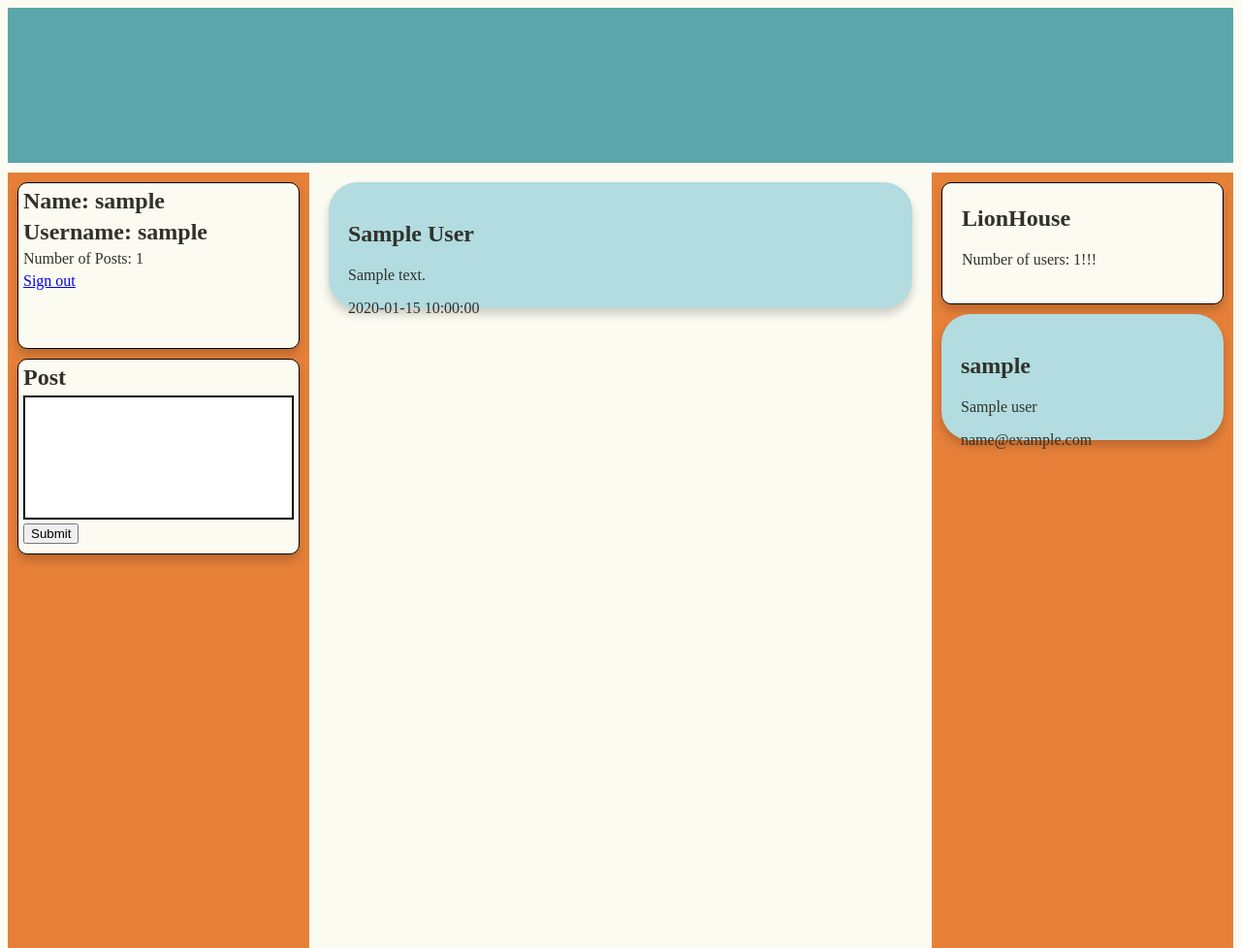
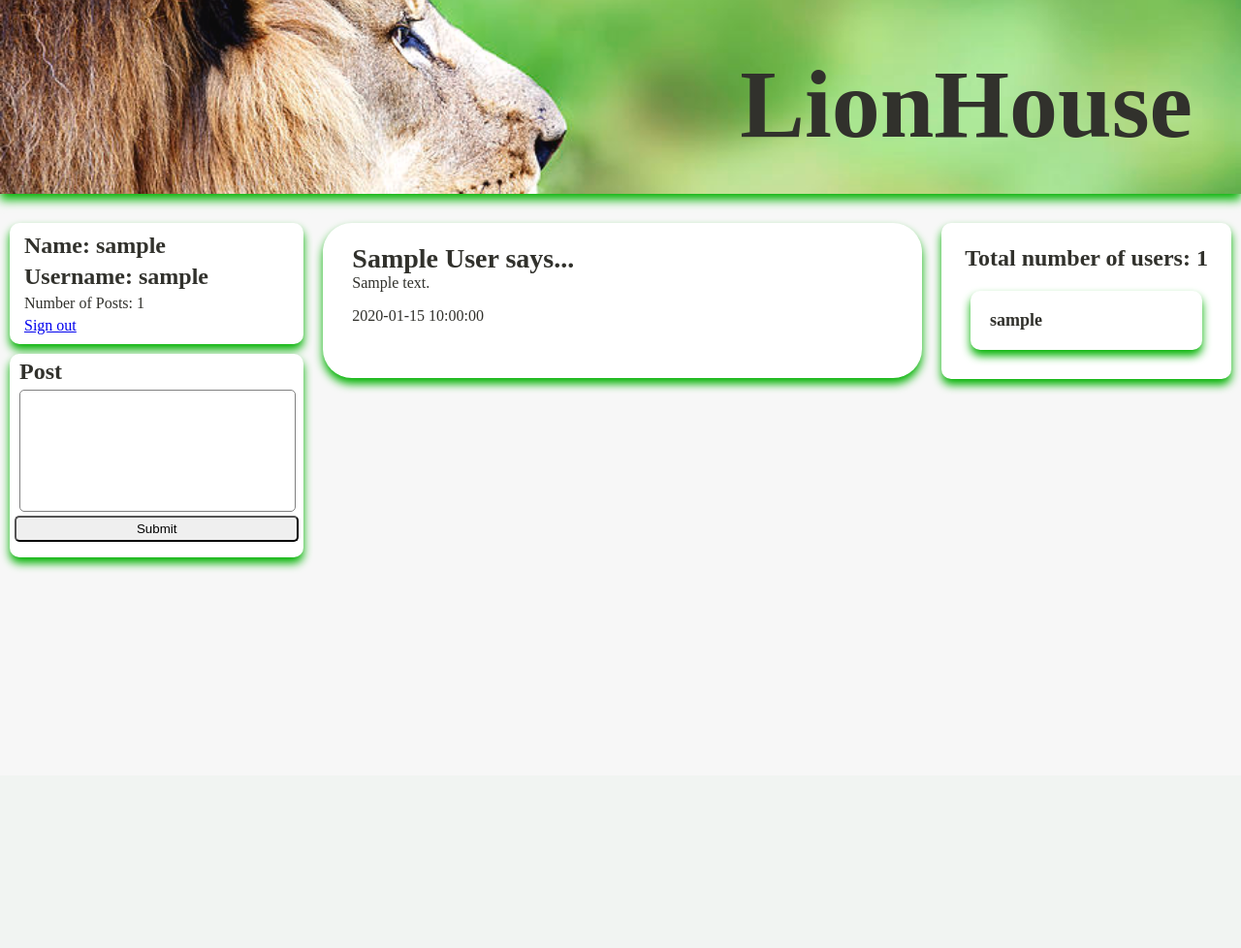
Before and after one commit to CapnSquirrel/LionHouse, a Python web app: template templates/feed.html in a window 1280 px wide. Shown: the whole page at 97% size. After the commit the page ends 588 px from the top, so only its background shows below. Run offline with Jinja, Linux system fonts and the light colour scheme; the template is opened without the code that fills it: most values are stand-ins (such as "Sample title", 1, 10 or a date in 2020).

Commit message:
Almost done

```diff
--- a/static_folder/styles/feed.css
+++ b/static_folder/styles/feed.css
@@ -1,128 +1,156 @@
+
 body {
   display: grid;
   grid-template-columns: 1fr 2fr 1fr;
   grid-template-rows: 1fr 3fr;
-  grid-gap: 10px;
   height: 100vh;
   font-family: Avenir;
-  background-color: #fbfbf1;
+  background-color: #f7f7f7;
   color: #31312c;
+  margin: 0;
+  /* grid-gap: 5px; */
 }
 
 #header {
     grid-row: 1;
     grid-column: 1 / span 3;
-    height: 20vh;
+    height: 25vh;
     background-color: #5ba6ab;
-    /* background-image: url("/static_folder/media/8bit_lion.png");
-    background-repeat: repeat-x;
-    background-size: contain; */
+    background-image: url("../media/lion_banner.jpg");
+    background-position: 30% 30%;
+    background-repeat: no-repeat;
+    background-size: cover;
+    margin-bottom: 20px;
+      box-shadow:  0 6px 10px 0 #00b200;
 }
 
-img {
-    height: 20vh;
-    display: inline;
-    margin: 0;
+#header_title {
+  font-family: "Futura";
+  text-align: right;
+  font-size: 100px;
+  padding: 50px;
+  float: right;
+  font-weight: bold;
 }
 
 #console {
   grid-row: 2;
   grid-column: 1 / span 1;
-  background-color: #E68039;
+  background-color: #f7f7f7;
+  border-radius: 5px;
 }
 
 #user_info {
-  height: 20%;
-  background-color: #fbfbf1;
-  padding: 5px;
+  /* height: 20%; */
+  background-color: white;
+  padding: 10px;
   margin: 10px;
-  border: 1px solid black;
   border-radius: 10px;
-  box-shadow:  0 6px 10px 0 rgba(0, 0, 0, 0.19);
+  box-shadow:  0 6px 10px 0 #00b200;
 }
 
 .user_info_content {
-    margin: 0px 0px 5px 0px;
-}
-
-#update_btn {
-    /* height: 60px;
-    width: 60px; */
+    margin: 0px 0px 5px 5px;
 }
 
 textarea {
   resize: none;
-  width: 97%;
+  width: 95%;
   height: 95%;
-  border: 2px solid black;
-  margin-right: 5px;
+  border: 1px solid GRAY;
+  margin-left: 5px;
   font-size: 20px;
+  border-radius: 5px;
 }
 
 #post {
   height: 20%;
-  background-color: #fbfbf1;
+  background-color: white;
   margin: 10px;
   padding: 0px 0px 0px 10px;
-  height: 190px;
+  height: 200px;
   padding: 5px;
-  border: 1px solid black;
   border-radius: 10px;
-  box-shadow:  0 6px 10px 0 rgba(0, 0, 0, 0.19);
+  box-shadow:  0 6px 10px 0 #00b200;
 }
 
 #submit_post_btn {
   display: block;
+  height: 2em;
+  width: 22em;
+  align-items: center;
+  border-radius: 5px;
+  margin-left: auto;
+  margin-right: auto;
+
 }
 
-#update_button {
-    margin-left: 36%;
+#submit_post_btn:hover {
+  background: #00b200;
 }
+
 
 #feed {
   grid-row: 2;
   grid-column: 2 / span 1;
-  background-color: #fbfbf1;
-  height: 100vh;
+  background-color: #f7f7f7;
   gap: 20px -10px;
-  overflow-y: auto;
+  overflow: auto;
+  margin: 0;
+
 }
 
 #about {
   grid-row: 2;
   grid-column: 3 / span 1;
-  background-color: #E68039;
+  background-color: #f7f7f7;
   padding: 0px 0px 5px 0px;
+
 }
 
 #about_content {
-    background-color: #fbfbf1;
+    background-color: white;
     margin: 10px;
     padding: 3px 20px 20px 20px;
-    border: 1px solid black;
     border-radius: 10px;
-    box-shadow:  0 6px 10px 0 rgba(0, 0, 0, 0.19);
+    box-shadow:  0 6px 10px 0 #00b200;
+
+}
+
+#total_title {
+  text-align: center;ß
 }
 
 #target_info {
-  height: 30%;
-  background-color: #fbfbf1;
+  background-color: white;
   margin: 10px;
   padding: 20px;
-  border: 1px solid black;
   border-radius: 10px;
-  box-shadow:  0 6px 10px 0 rgba(0, 0, 0, 0.19);
+  box-shadow:  0 6px 10px 0 #00b200;
+  font-size: 18px;,
 }
 
+#post_author {
+  font-weight: bold;
+  font-size: 28px;
+}
+
+#post_time {
+  text-align: right;
+}
+
+::-webkit-scrollbar {
+    display: none;
+}
  .textpost {
-     background-color: #B2DCDF;
-     height: 90px;
-     margin: 10px;
-     box-shadow:  0 6px 10px 0 rgba(0, 0, 0, 0.19);
-     padding: 20px;
-     border-radius: 30px;
- }
+   background-color: white;
+   height: 150px;
+   margin: 10px;
+   box-shadow:  0 6px 10px 0 #00b200;
+   padding: 5px 30px 5px 30px;
+   border-radius: 30px;
+   font-size: 20;
+   overflow: auto;
+   word-wrap: break-word;
 
- /* .textpost:hover {
-     height: 130px;
- } */
+}
--- a/static_folder/styles/login.css
+++ b/static_folder/styles/login.css
@@ -70,7 +70,7 @@ form {
    border-radius: 5px;
    margin: 5px;
 }
-
+/* NEW USER SUBMIT BUTTON */
 #submit_button {
   display: inline-block;
   border-radius: 4px;
--- a/templates/feed.html
+++ b/templates/feed.html
@@ -6,9 +6,15 @@
     <title>LionHouse</title>
   </head>
   <body>
-     <section id="header"></section>
+
+
+     <section id="header"><span id="header_title">LionHouse</span>
+      </section>
+
     <!--CONSOLE SECTION -->
+
     <section id="console">
+
       <div id="user_info">
         <h2 class="user_info_content" id="user_name">Name: {{ user_name }}</h2>
         <h2 class="user_info_content" id="username">Username: {{ username }}</h2>
@@ -27,25 +33,37 @@
     <section id="feed">
       {% for post in posts %}
           <div class="textpost">
-            <h1>{{ post.author }}</h1>
-            <p>{{ post.content }}</p>
-            <span>{{ post.time }}</span>
+            <p>
+              <span id="post_author">{{ post.author }} says...</span> <br>
+              {{ post.content }}
+            </p>
+            <span id="post_time">{{ post.time }}</span>
           </div>
       {% endfor %}
     </section>
     <!--ABOUT SECTION-->
     <section id="about">
         <div id="about_content">
-            <h1>LionHouse</h1>
-            <p>Number of users: {{ user_count }}!!!</p>
+            <h1 id="total_title">Total number of users: {{ user_count }}</h1>
+            {% for user in users %}
+                  <h1 id="target_info">{{ user.username }}</h1>
+            {% endfor %}
         </div>
-        {% for user in users %}
-            <div class="textpost">
-              <h1>{{ user.username }}</h1>
-              <p>{{ user.name }}</p>
-              <span>{{ user.email }}</span>
-            </div>
-        {% endfor %}
+
+
     </section>
   </body>
 </html>
+<script>
+var content = document.getElementById("user_post").value;
+
+   if(content.length<1)
+   {
+        window.alert ("This field cant be left empty");
+        return true;
+   }
+   else
+   {
+        return false;
+   }
+</script>
```
Also changed, not shown: static_folder/media/lion_banner.jpg (added).
